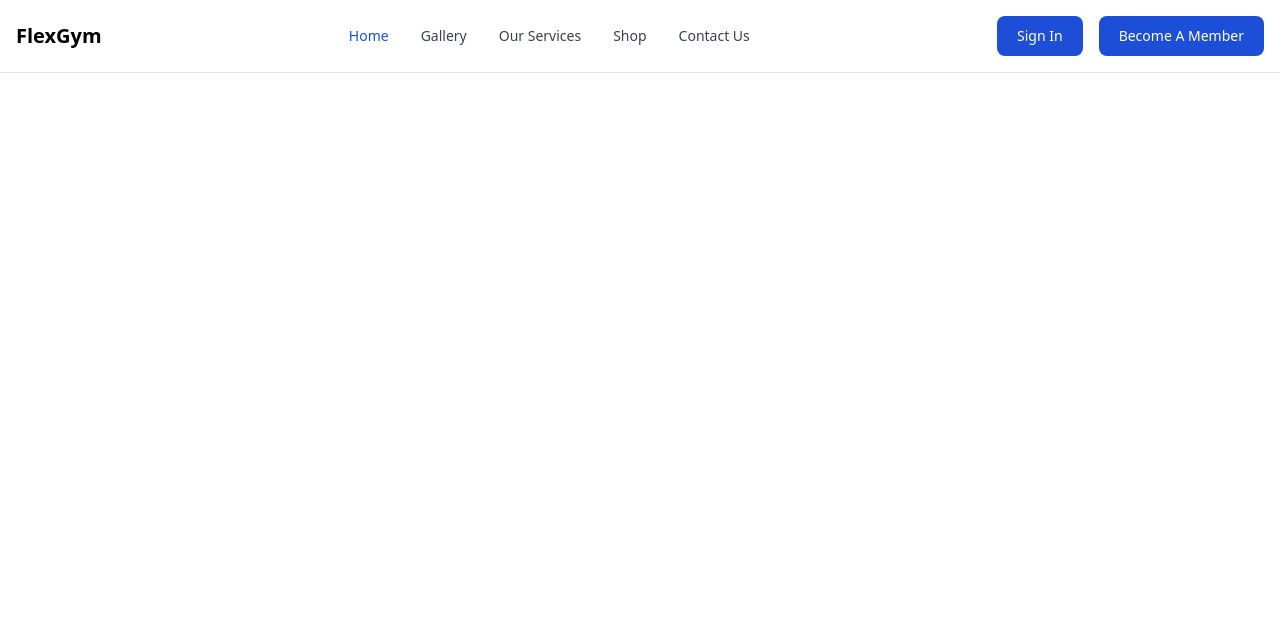
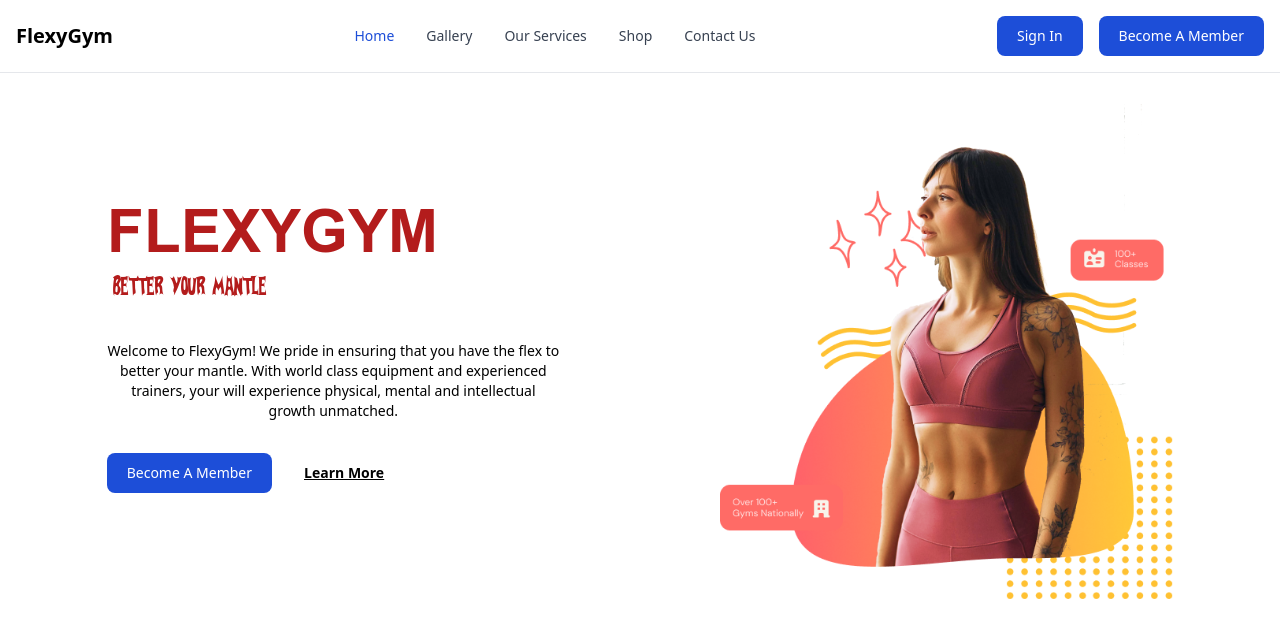
Before and after one commit to sereyatiampati/Fitness-App, a React (Create React App) app: page / in a window 1280 px wide. Shown: the top 638 px of the page. Built offline with nearby package versions, Linux system fonts and the light colour scheme.

Commit message:
adds static assets and landing page info

```diff
--- a/package.json
+++ b/package.json
@@ -9,7 +9,9 @@
     "react": "^18.2.0",
     "react-dom": "^18.2.0",
     "react-scripts": "5.0.1",
-    "web-vitals": "^2.1.4"
+    "web-vitals": "^2.1.4",
+    "react-anchor-link-smooth-scroll": "^1.0.12",
+    "framer-motion": "^8.0.2"
   },
   "scripts": {
     "start": "react-scripts start",
--- a/src/components/home/Home.js
+++ b/src/components/home/Home.js
@@ -1,10 +1,12 @@
 import React from "react";
-import NavBar from "../navbar/NavBar"
+import NavBar from "../navbar/NavBar";
+import Landing from "../landing/Landing";
 
 function Home(){
     return (
         <>
             <NavBar/>
+            <Landing/>
         </>
     )
 }
--- /dev/null
+++ b/src/components/landing/Landing.js
@@ -0,0 +1,74 @@
+import React from "react";
+import AnchorLink from "react-anchor-link-smooth-scroll";
+import { motion } from "framer-motion";
+import text from "../../assets/flexyhome.png";
+import image from "../../assets/flexygraphic.png";
+
+//Ensure to install required dependencies for this component
+
+function Landing(){
+  return (
+    <section id="home" className="gap-16 bg-gray-20 py-10 md:h-full md:pb-0">
+      {/* IMAGE AND MAIN HEADER */}
+      <motion.div
+        className="mx-auto w-5/6 items-center justify-center md:flex md:h-5/6"
+
+      >
+        {/* MAIN HEADER */}
+        <div className=" z-10 mt-32 md:basis-3/5">
+          {/* HEADINGS */}
+          <motion.div
+            initial="hidden"
+            whileInView="visible"
+            viewport={{ once: true, amount: 0.5 }}
+            transition={{ duration: 0.5 }}
+            variants={{
+              hidden: { opacity: 0, x: -50 },
+              visible: { opacity: 1, x: 0 },
+            }}
+            className="md:-mt-20"
+          >
+            <div className="relative">
+              <div className="before:absolute before:-top-20 before:-left-20 before:z-[-1] md:before:content-evolvetext">
+                <img alt="home-page-text" src={text} />
+              </div>
+            </div>
+
+            <p className="mt-8 text-sm">
+              Welcome to FlexyGym! We pride in ensuring that you have the flex to better your mantle.
+              With world class equipment and experienced trainers, your will experience physical, mental and intellectual growth unmatched.
+            </p>
+          </motion.div>
+          {/* ACTIONS */}
+          <motion.div
+            initial="hidden"
+            whileInView="visible"
+            viewport={{ once: true, amount: 0.5 }}
+            transition={{ delay: 0.2, duration: 0.5 }}
+            variants={{
+              hidden: { opacity: 0, x: -50 },
+              visible: { opacity: 1, x: 0 },
+            }}
+            className="mt-8 flex items-center gap-8"
+          >
+            <button type="button" className="text-white bg-blue-700 hover:bg-blue-800 focus:ring-4 focus:outline-none focus:ring-blue-300 font-medium rounded-lg text-sm px-5 py-2.5 text-center mr-3 md:mr-0 dark:bg-blue-600 dark:hover:bg-blue-700 dark:focus:ring-blue-800">Become A Member</button>
+            <AnchorLink
+              className="text-sm font-bold text-primary-500 underline"
+            >
+              <a className="cursor-pointer">Learn More</a>
+            </AnchorLink>
+          </motion.div>
+        </div>
+        {/* IMAGE */}
+        <div
+          className="flex basis-3/5 justify-center md:z-10
+              md:ml-40 md:mt-16 md:justify-items-end"
+        >
+          <img alt="home-pageGraphic" src={image} />
+        </div>
+      </motion.div>
+    </section>
+  );
+};
+
+export default Landing;
--- a/src/components/navbar/NavBar.js
+++ b/src/components/navbar/NavBar.js
@@ -5,7 +5,7 @@ function NavBar(){
         <nav className="bg-white px-2 sm:px-4 py-2.5 dark:bg-gray-900 fixed w-full z-20 top-0 left-0 border-b border-gray-200 dark:border-gray-600">
             <div className="container flex flex-wrap items-center justify-between mx-auto">
                 <a className="flex items-center" href="#home">
-                    <span className="self-center text-xl font-semibold whitespace-nowrap dark:text-white">FlexGym</span>
+                    <span className="self-center text-xl font-semibold whitespace-nowrap dark:text-white">FlexyGym</span>
                 </a>
                 <div className="flex md:order-2">
                     <button type="button" className="text-white bg-blue-700 hover:bg-blue-800 focus:ring-4 focus:outline-none focus:ring-blue-300 font-medium rounded-lg text-sm px-5 py-2.5 text-center mr-3 md:mr-0 dark:bg-blue-600 dark:hover:bg-blue-700 dark:focus:ring-blue-800">Sign In</button>
```
Also changed, not shown: src/assets/flexygraphic.png (added), src/assets/flexyhome.png (added), src/dist/output.css.
